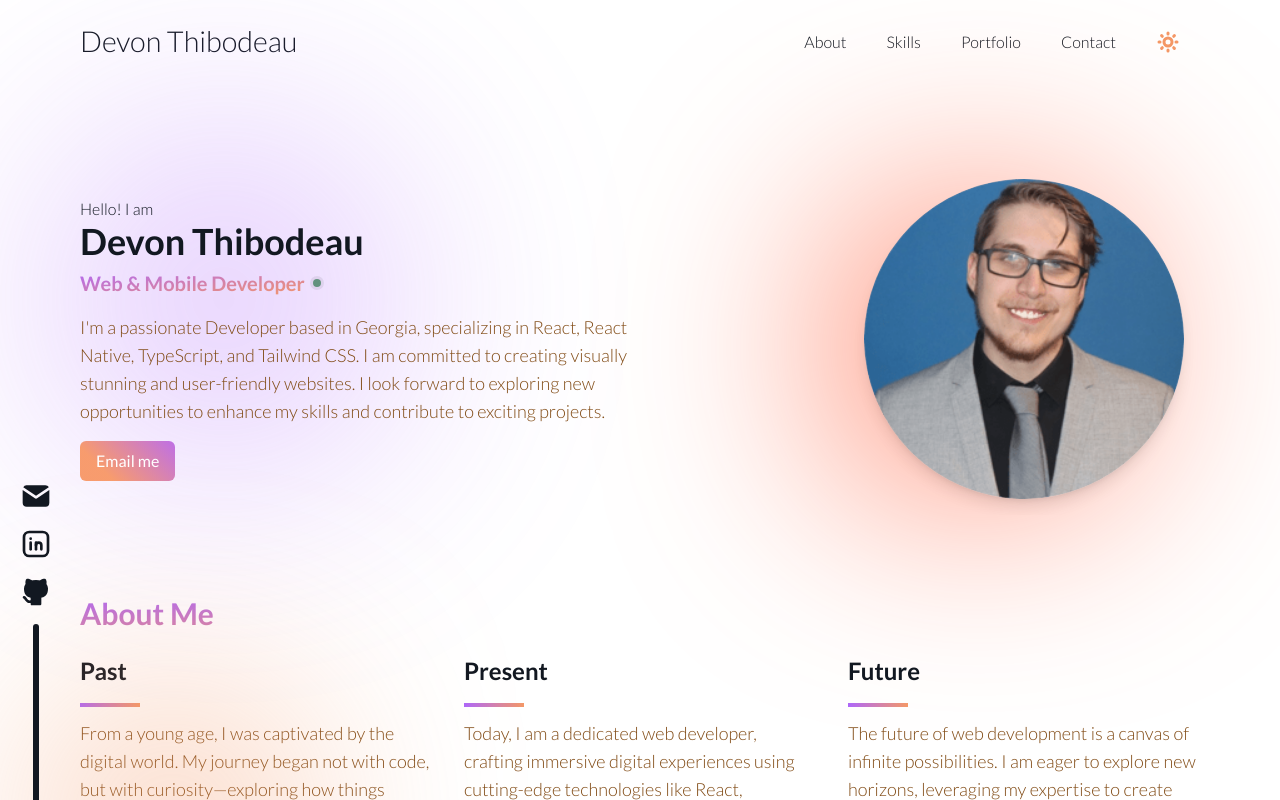
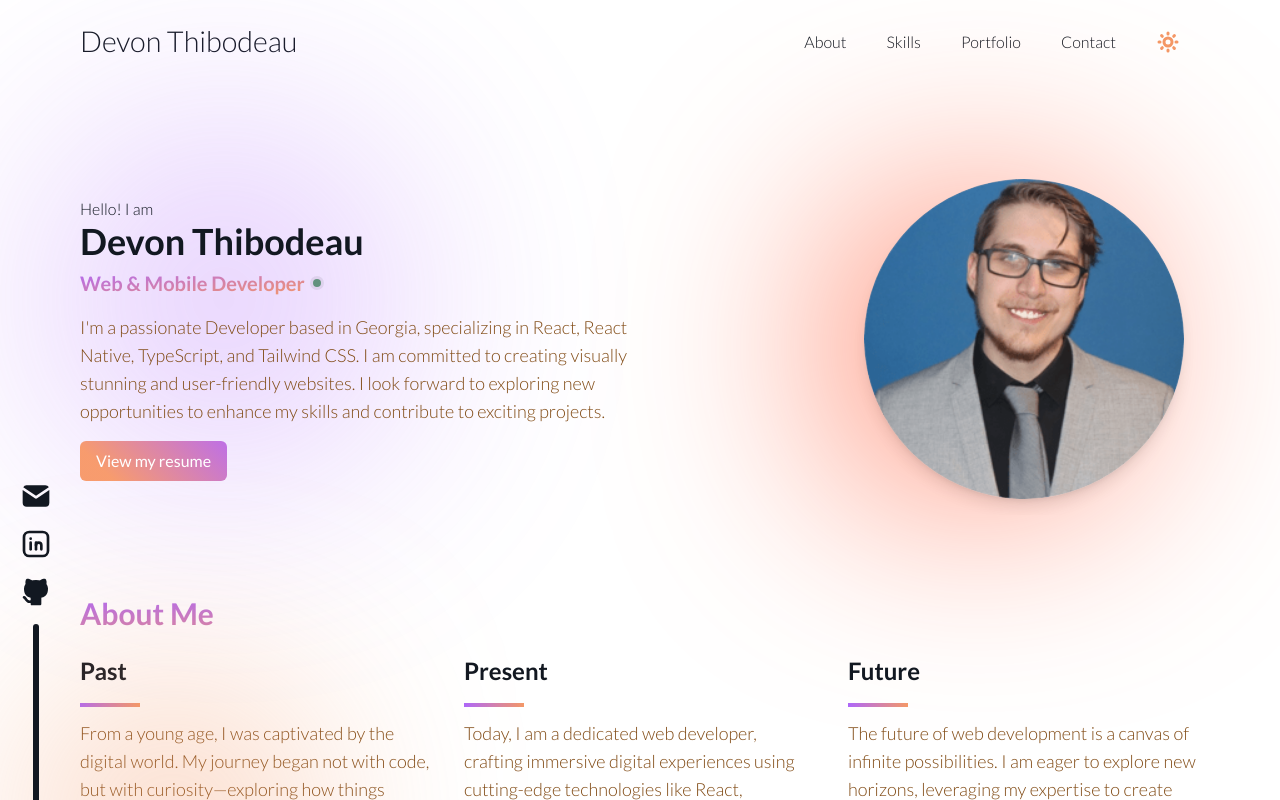
Before and after one commit to Devonthib/devon-website-react, a React (Vite) app: page / in a window 1280 px wide. Built offline with nearby package versions, Linux system fonts and the light colour scheme; what tailwindcss-animation-delay would draw is missing.

Commit message:
Re implement resume on site

```diff
--- a/src/components/Contact.tsx
+++ b/src/components/Contact.tsx
@@ -137,14 +137,14 @@ const Contact = React.forwardRef<HTMLDivElement, ContactProps>(
             >
               LinkedIn
             </a>
-            {/* <a
+            <a
               href="./resume.pdf"
               target="_blank"
               rel="noopener noreferrer"
               className="text-offtext hover:underline"
             >
               Resume
-            </a> */}
+            </a>
           </div>
         </div>
       </div>
--- a/src/components/Intro.tsx
+++ b/src/components/Intro.tsx
@@ -77,10 +77,10 @@ function Intro({ className, ...rest }: IntroProps) {
             "text-base font-normal text-white py-1 active:scale-95 active"
           )}
           onClick={() => {
-            window.open("mailto:devonthibodeau@gmail.com");
+            window.open("./resume.pdf");
           }}
         >
-          Email me
+          View my resume
         </Button>
       </div>
       <div
```
Also changed, not shown: 1 other file (tests, documents, lock files or other folders).
